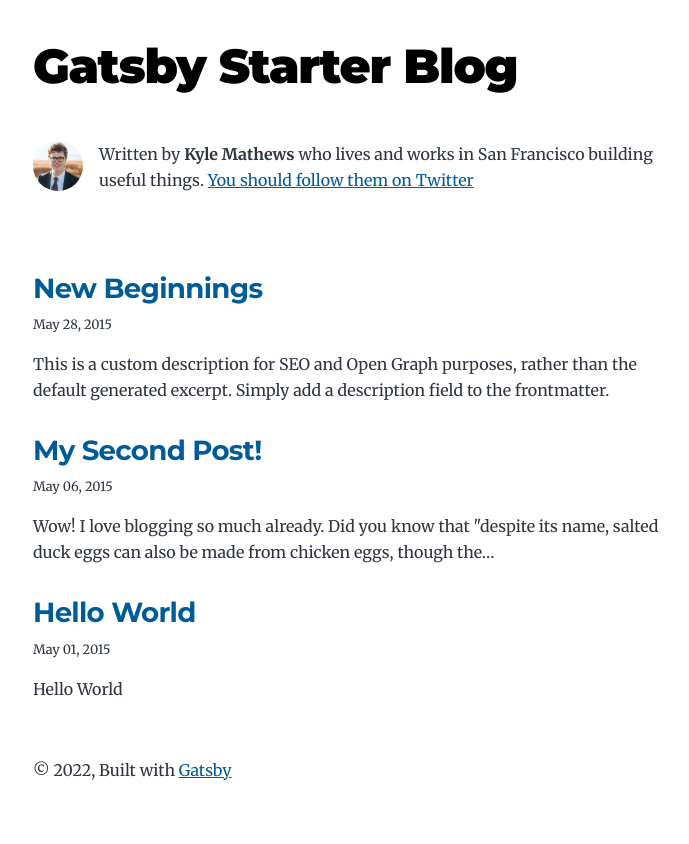
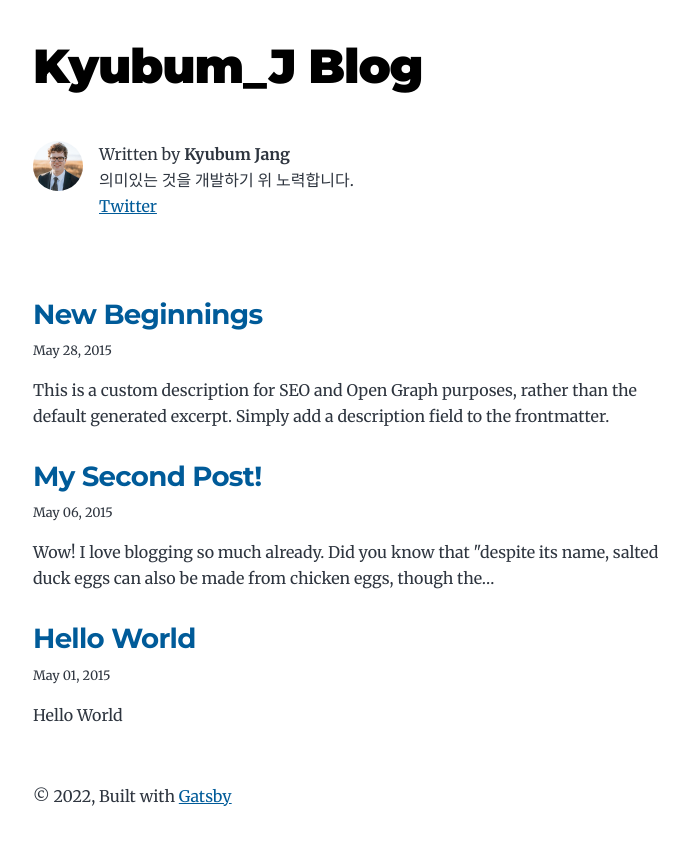
Before and after one commit to kyubumjang/kyubumjang.github.io, a Gatsby site: page / in a window 1280 px wide. Shown: the whole page, without its empty margins (291-980 px from the left). Built offline with nearby package versions, Linux system fonts and the light colour scheme; Gatsby itself is replaced by a stand-in of ours.

Commit message:
feat: gatsby-config.js 수정

```diff
--- a/gatsby-config.js
+++ b/gatsby-config.js
@@ -1,14 +1,14 @@
 module.exports = {
   siteMetadata: {
-    title: `Gatsby Starter Blog`,
+    title: `Kyubum_J Blog`,
     author: {
-      name: `Kyle Mathews`,
-      summary: `who lives and works in San Francisco building useful things.`,
+      name: `Kyubum Jang`,
+      summary: `의미있는 것을 개발하기 위 노력합니다.`,
     },
-    description: `A starter blog demonstrating what Gatsby can do.`,
-    siteUrl: `https://gatsbystarterblogsource.gatsbyjs.io/`,
+    description: `하나씩 만들어가는 블로그`,
+    siteUrl: `https://kyubumjang.github.io/`,
     social: {
-      twitter: `kylemathews`,
+      twitter: `kyubum_j`,
     },
   },
   plugins: [
--- a/src/components/bio.js
+++ b/src/components/bio.js
@@ -44,11 +44,10 @@ const Bio = () => {
       />
       {author?.name && (
         <p>
-          Written by <strong>{author.name}</strong> {author?.summary || null}
-          {` `}
-          <a href={`https://twitter.com/${social?.twitter || ``}`}>
-            You should follow them on Twitter
-          </a>
+          Written by <strong>{author.name}</strong> <br />
+          {author?.summary || null}
+          <br />
+          <a href={`https://twitter.com/${social?.twitter || ``}`}>Twitter</a>
         </p>
       )}
     </div>
```
